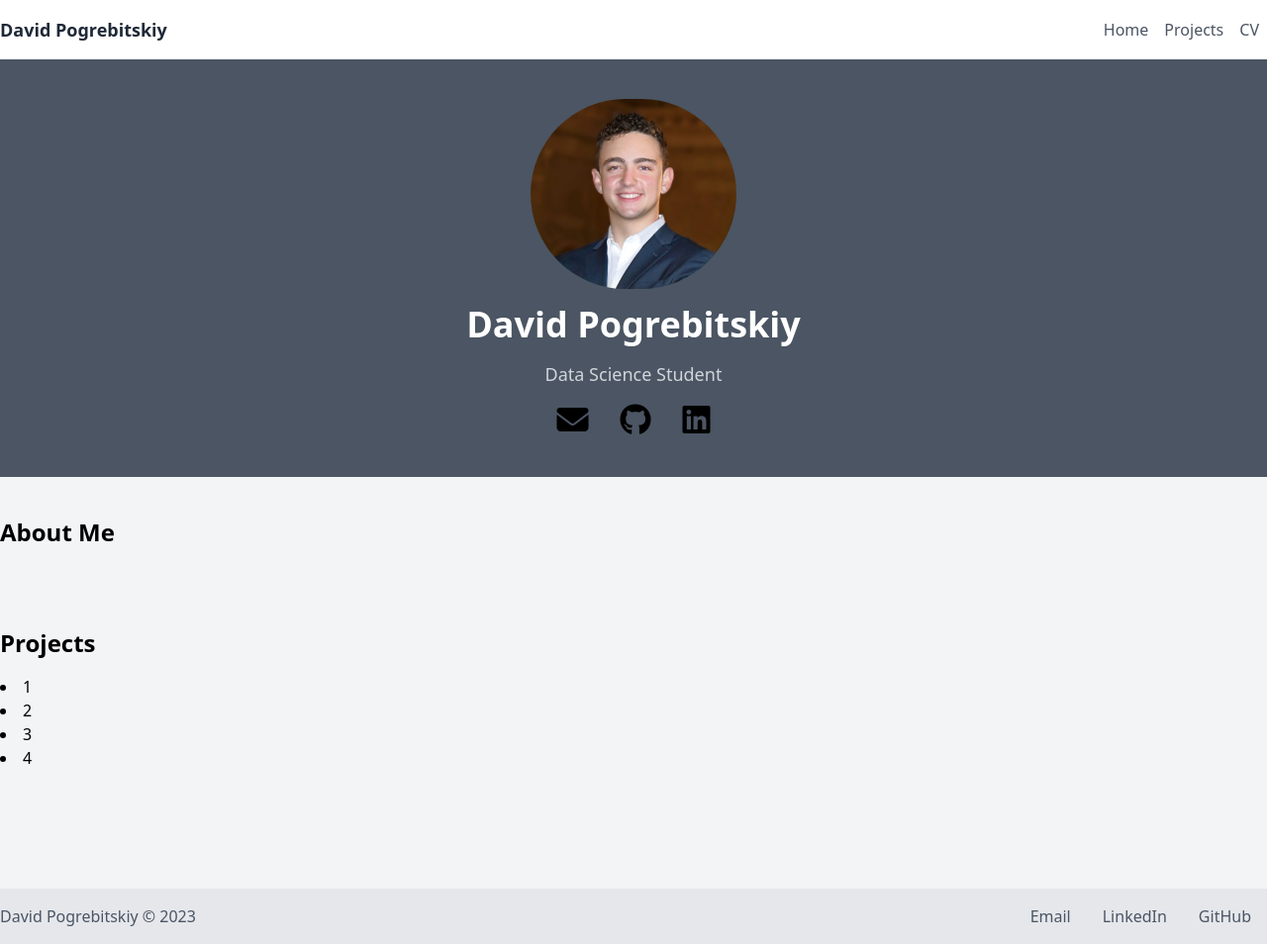
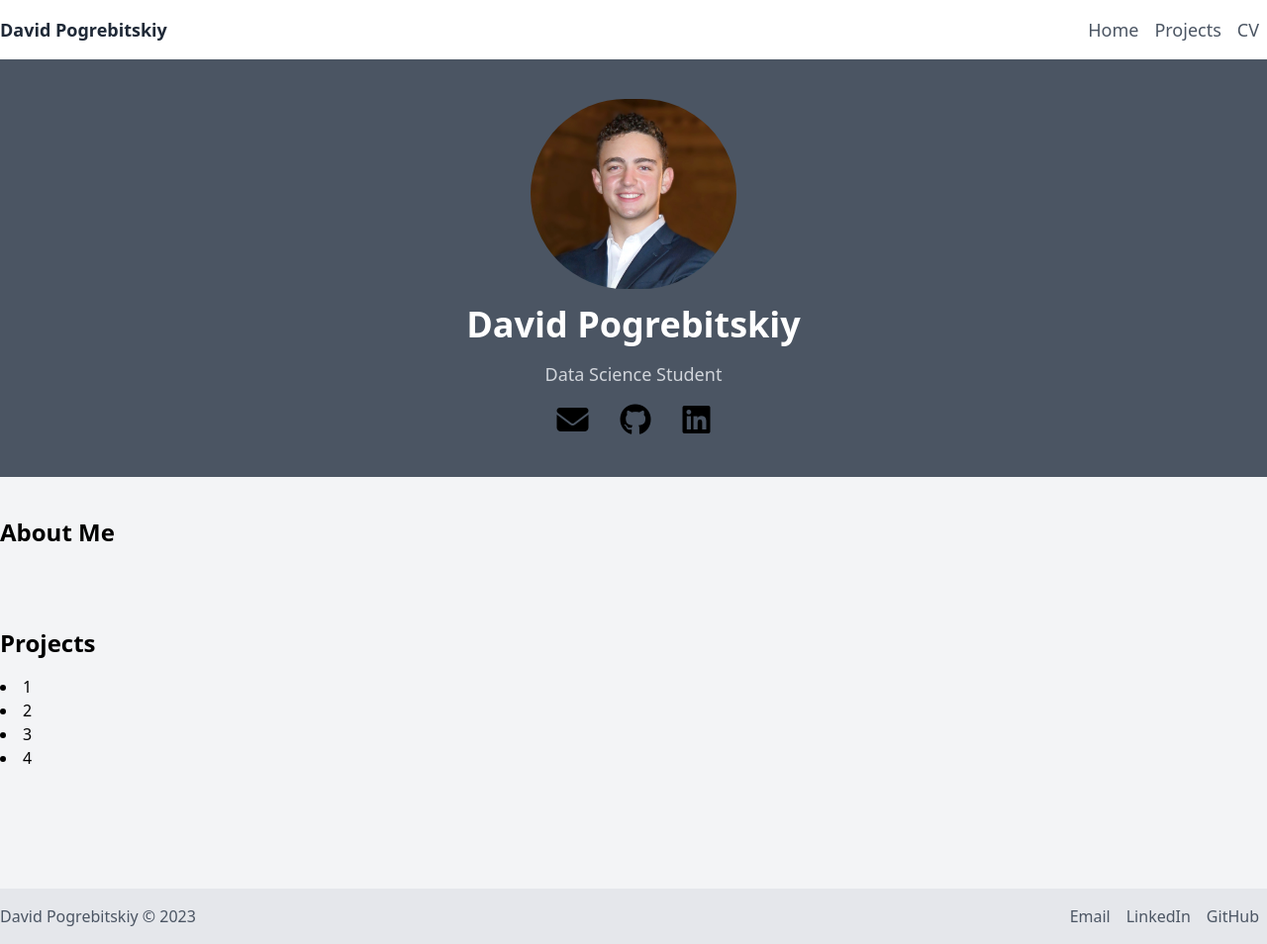
Before and after one commit to pogrebitskiy/pogrebitskiy.github.io, a plain HTML site: page index.html in a window 1280 px wide. Shown: the whole page at 99% size. Drawn offline with nearby package versions, Linux system fonts and the light colour scheme.

Commit message:
font change

```diff
--- a/index.html
+++ b/index.html
@@ -15,9 +15,9 @@
         <div class="flex justify-between items-center py-4">
           <a href="/" class="text-lg font-bold text-gray-800">David Pogrebitskiy</a>
           <ul class="flex">
-            <li class="mx-2"><a href="/" class="text-gray-600 hover:text-gray-800">Home</a></li>
-            <li class="mx-2"><a href="#projects" class="text-gray-600 hover:text-gray-800">Projects</a></li>
-            <li class="mx-2"><a target="_blank" href="/img/Resume%20Summer%202023.pdf" class="text-gray-600 hover:text-gray-800">CV</a></li>
+            <li class="mx-2"><a href="/" class="text-lg text-gray-600 hover:text-gray-400">Home</a></li>
+            <li class="mx-2"><a href="#projects" class="text-lg text-gray-600 hover:text-gray-400">Projects</a></li>
+            <li class="mx-2"><a target="_blank" href="/img/Resume%20Summer%202023.pdf" class="text-lg text-gray-600 hover:text-gray-400">CV</a></li>
           </ul>
         </div>
       </div>
@@ -61,9 +61,9 @@
         <p class="text-gray-600">David Pogrebitskiy © 2023
         </p>
         <div class="flex">
-          <a href="mailto:pogrebitskiy.d@northeastern.edu" class="text-gray-600 hover:text-blue-500 hover:underline mx-4">Email</a>
-          <a href="https://github.com/pogrebitskiy" class="text-gray-600 hover:text-blue-500 hover:underline mx-4">LinkedIn</a>
-          <a href="https://www.linkedin.com/in/davidpog" class="text-gray-600 hover:text-blue-500 hover:underline mx-4">GitHub</a>
+          <a href="mailto:pogrebitskiy.d@northeastern.edu" class="text-gray-600 hover:text-blue-500 hover:underline mx-2">Email</a>
+          <a href="https://github.com/pogrebitskiy" class="text-gray-600 hover:text-blue-500 hover:underline mx-2">LinkedIn</a>
+          <a href="https://www.linkedin.com/in/davidpog" class="text-gray-600 hover:text-blue-500 hover:underline mx-2">GitHub</a>
         </div>
       </div>
     </footer>
```
